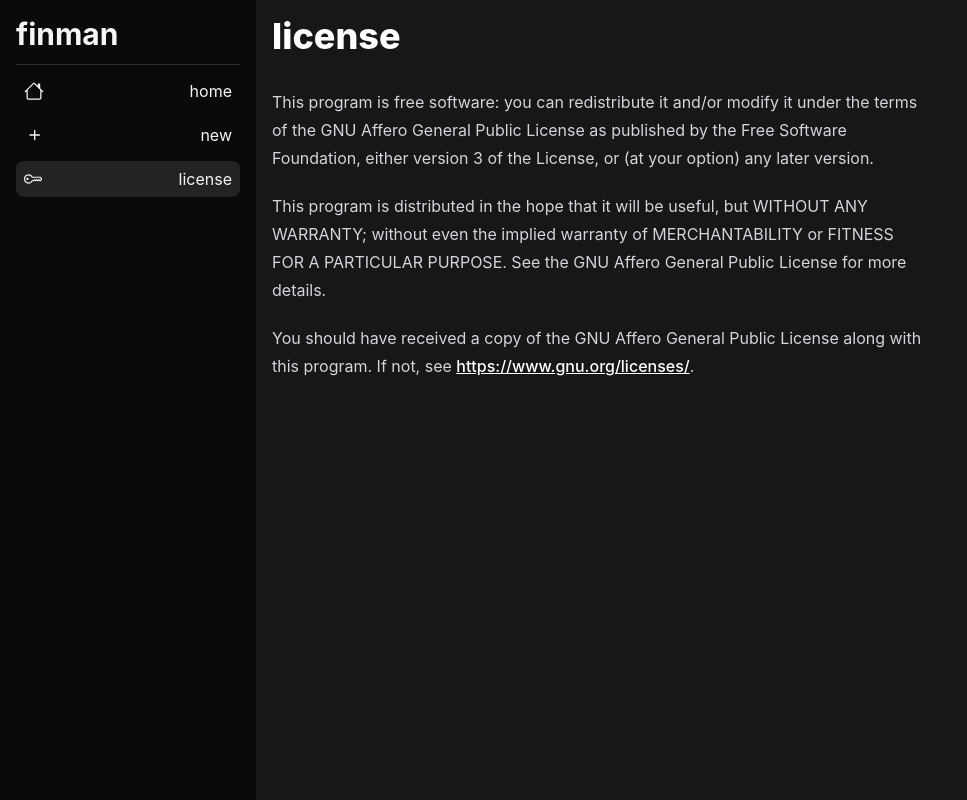
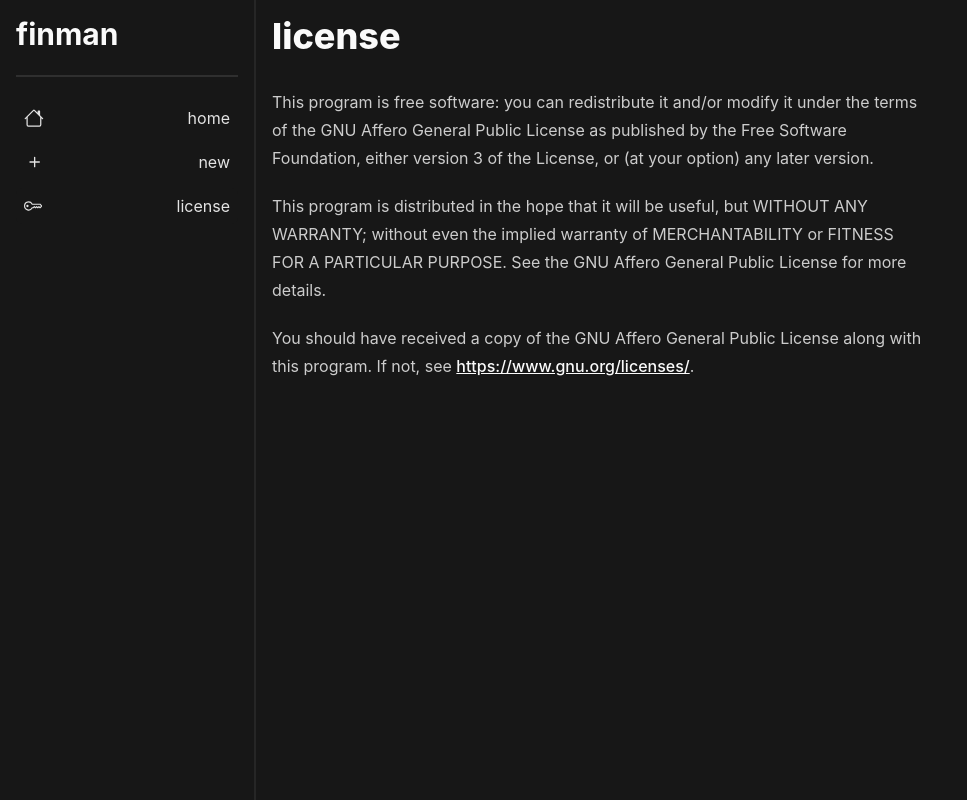
Before and after one commit to aixoio/finman, a SvelteKit app: page /license in a window 1280 px wide. Shown: the whole page, without its empty margins (0-967 px from the left). Built offline with nearby package versions, Linux system fonts and the light colour scheme.

Commit message:
install and use daisyui

```diff
--- a/package.json
+++ b/package.json
@@ -24,6 +24,7 @@
     "@sveltejs/vite-plugin-svelte": "^7.1.2",
     "@tailwindcss/typography": "^0.5.20",
     "@tauri-apps/cli": "^2",
+    "daisyui": "^5.7.16",
     "svelte": "^5.56.3",
     "svelte-check": "^4.6.0",
     "typescript": "~6.0.3",
--- a/src/routes/+page.svelte
+++ b/src/routes/+page.svelte
@@ -5,7 +5,7 @@
 </script>
 
 {#if data.items.length === 0}
-    <span class="text-foreground/75 flex justify-center m-20"
+    <span class="text-base-content/75 flex justify-center m-20"
         >no items to show</span
     >
 {/if}
--- a/src/routes/Sidebar.svelte
+++ b/src/routes/Sidebar.svelte
@@ -3,11 +3,11 @@
 </script>
 
 <aside
-    class="min-h-screen w-1/4 shrink-0 bg-sidebar-background p-4 text-foreground xl:w-1/5"
+    class="min-h-screen w-1/4 shrink-0 border-r-2 border-r-neutral p-4 text-base-content xl:w-1/5"
 >
-    <h1 class="text-3xl font-bold pb-3 border-b border-b-foreground/15">
-        finman
-    </h1>
+    <h1 class="text-3xl font-bold">finman</h1>
+
+    <div class="divider"></div>
 
     <div class="mt-2 flex flex-col gap-2">
         <SidebarLink href="/">
--- a/src/routes/SidebarLink.svelte
+++ b/src/routes/SidebarLink.svelte
@@ -20,14 +20,14 @@
 {#if page.url.pathname == href}
     <a
         {href}
-        class="flex cursor-pointer active:cursor-pointer items-center gap-2 rounded-lg px-2 py-0.5 bg-sidebar-white/10 hover:bg-sidebar-white/15 active:bg-sidebar-white/20 select-none"
+        class="flex cursor-pointer active:cursor-pointer items-center gap-2 text-base-content/90 rounded-box px-2 py-0.5 bg-base-100 hover:bg-base-content/15 active:bg-base-content/20 select-none"
     >
         {@render content()}
     </a>
 {:else}
     <a
         {href}
-        class="flex cursor-pointer active:cursor-pointer items-center gap-2 rounded-lg px-2 py-0.5 hover:bg-sidebar-white/5 active:bg-sidebar-white/20 select-none"
+        class="flex cursor-pointer active:cursor-pointer items-center gap-2 text-base-content/90 rounded-box px-2 py-0.5 hover:bg-base-content/5 active:bg-base-content/20 select-none"
     >
         {@render content()}
     </a>
--- a/src/routes/layout.css
+++ b/src/routes/layout.css
@@ -1,7 +1,51 @@
 @import "tailwindcss";
 @plugin "@tailwindcss/typography";
+@plugin "daisyui";
+@plugin "daisyui/theme" {
+    name: "finman";
+    default: true; /* set as default */
+    prefersdark: true; /* set as default dark mode (prefers-color-scheme:dark) */
+    color-scheme: finman; /* color of browser-provided UI */
 
-@theme inline {
+    --color-base-100: var(--color-neutral-900);
+    --color-base-200: var(--color-neutral-950);
+    --color-base-300: var(--color-black);
+    --color-base-content: var(--color-neutral-50);
+    --color-primary: var(--color-emerald-500);
+    --color-primary-content: var(--color-emerald-950);
+    --color-secondary: var(--color-blue-500);
+    --color-secondary-content: var(--color-blue-100);
+    --color-accent: var(--color-teal-500);
+    --color-accent-content: var(--color-teal-950);
+    --color-neutral: var(--color-neutral-800);
+    --color-neutral-content: var(--color-neutral-50);
+    --color-info: var(--color-cyan-400);
+    --color-info-content: var(--color-cyan-950);
+    --color-success: var(--color-green-400);
+    --color-success-content: var(--color-green-950);
+    --color-warning: var(--color-amber-400);
+    --color-warning-content: var(--color-amber-900);
+    --color-error: var(--color-red-500);
+    --color-error-content: var(--color-red-950);
+
+    /* border radius */
+    --radius-selector: var(--radius-xl);
+    --radius-field: var(--radius-lg);
+    --radius-box: var(--radius-md);
+
+    /* base sizes */
+    --size-selector: var(--spacing);
+    --size-field: var(--spacing);
+
+    /* border size */
+    --border: var(--spacing);
+
+    /* effects */
+    --depth: 1;
+    --noise: 0;
+}
+
+/*@theme inline {
     --color-foreground: var(--color-neutral-100);
     --color-background: var(--color-neutral-900);
     --color-sidebar-white: var(--color-neutral-50);
@@ -9,8 +53,4 @@
 
     --color-light-primary: var(--color-blue-300);
     --color-primary: var(--color-blue-500);
-}
-
-body {
-    @apply text-foreground bg-background;
-}
+}*/
```
Also changed, not shown: 1 other file (tests, documents, lock files or other folders).
